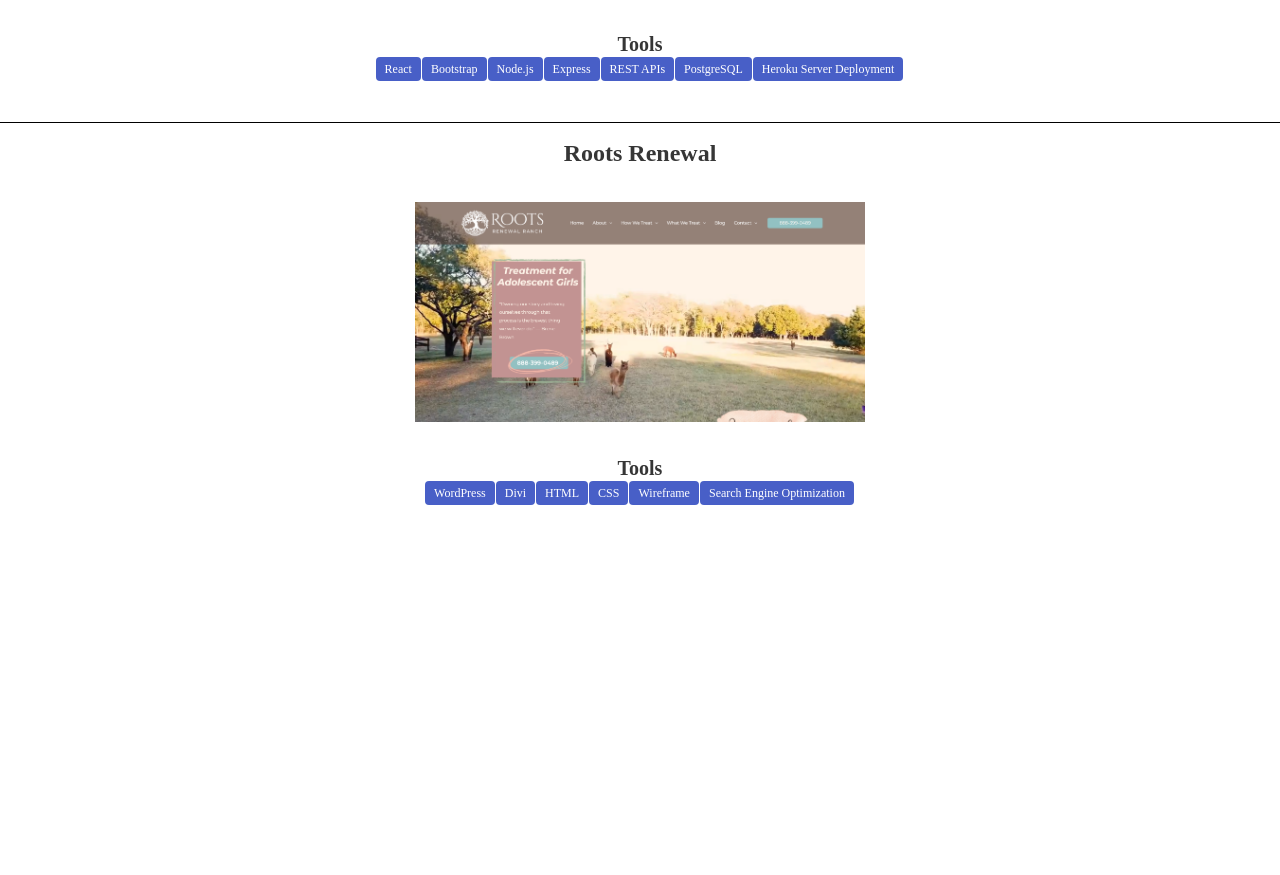
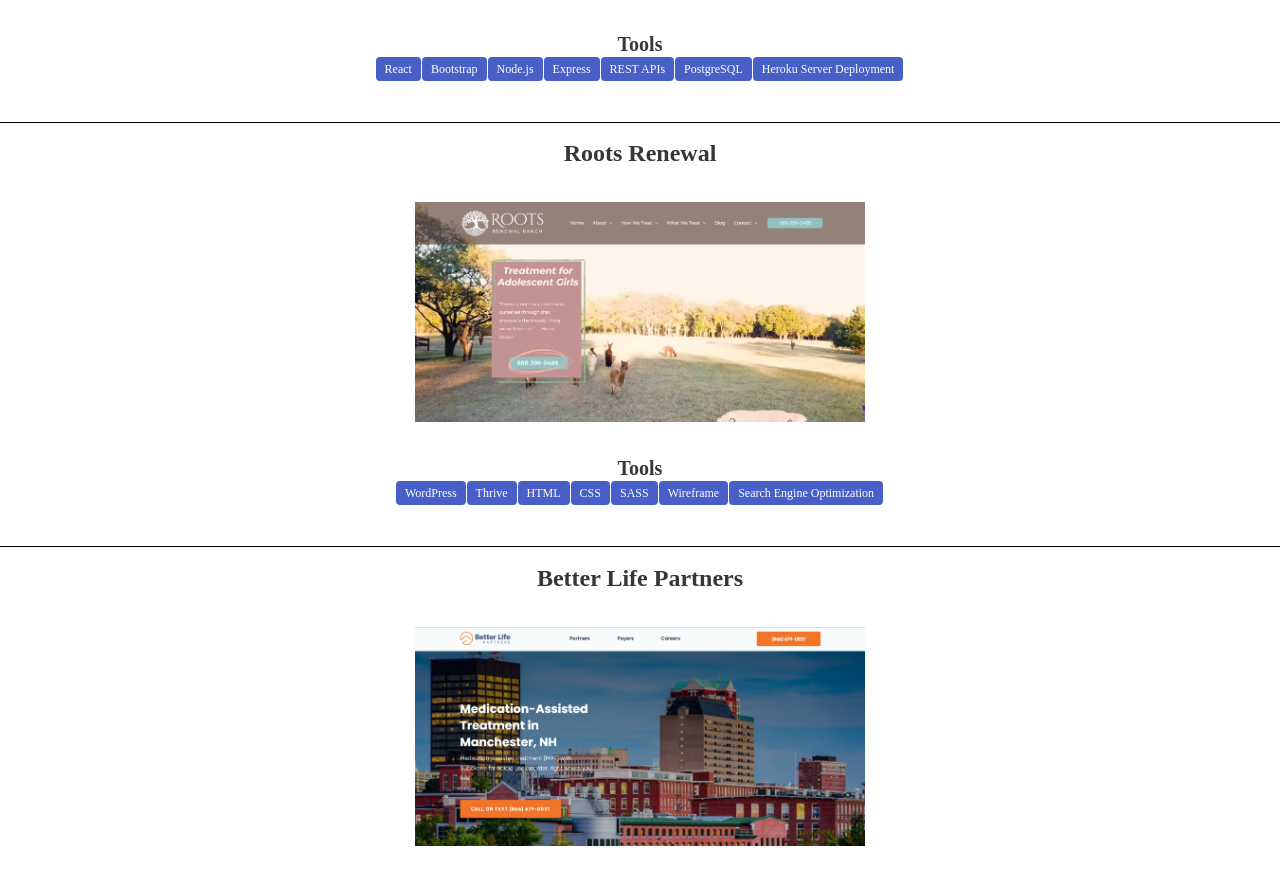
Before and after one commit to tibbsd1/react-portfolio, a React (Create React App) app: page / in a window 1280 px wide. Shown: the part 1922-2797 px from the top of the page. Before the commit the page ends 2444 px from the top, so only its background shows below. Built offline with nearby package versions, Linux system fonts and the light colour scheme; a web font is replaced by a local one.

Commit message:
footer w/contact

```diff
--- a/src/App.js
+++ b/src/App.js
@@ -9,6 +9,8 @@ function App() {
     <div className="App">
       <section className="hero is-fullheight" style={{ backgroundColor: "#101010" }}>
         <div className="hero-body container">
+          <a href='#projects'>
+
             <div className="box title-box">
               <p className="title is-spaced dt-title">
                 Darrell Tibbs
@@ -17,6 +19,8 @@ function App() {
                 JavaScript Developer
               </p>
             </div>
+          </a>
+
         </div>
       </section>
       <section>
@@ -30,9 +34,26 @@ function App() {
 
       </section>
 
-      {data && data.map(p => (
+      <section id='projects'>
+
+        {data.map(p => (
           <Project title={p.title} imageUrl={`${process.env.PUBLIC_URL}/assets/${p.image}`} skills={p.tools} link={p.link} />
         ))}
+      </section>
+      <footer className='footer'>
+        <div className='level'>
+          <figure className="level-left image is-48x48">
+            <img className="level-item is-rounded" src={`${process.env.PUBLIC_URL}assets/headshot.jpg`} />
+            <div className='level-right'>
+              <ul>
+                <li>Email: tibbsd1@gmail.com</li>
+                <li>Linkedin:<a href='http://linkedin.com/in/darrelltibbs' target='_blank' rel='noreferrer'> linkedin.com/in/darrelltibbs</a></li>
+                <li>Github:<a href='http://github.com/tibbsd1' target='_blank' rel='noreferrer'> github.com/tibbsd1</a></li>
+              </ul>
+            </div>
+          </figure>
+        </div>
+      </footer>
     </div>
   );
 }
--- a/src/Components/data/skills.json
+++ b/src/Components/data/skills.json
@@ -32,13 +32,41 @@
         "image":"roots_renewal_snip.png",
         "tools": [
             "WordPress",
+            "Thrive",
+            "HTML",
+            "CSS",
+            "SASS",
+            "Wireframe",
+            "Search Engine Optimization"
+        ],
+        "link":"https://rootsrenewalranch.com/"
+    },
+    {
+        "title":"Better Life Partners",
+        "image":"blp_manchester_snip.png",
+        "tools": [
+            "WordPress",
             "Divi",
+            "HTML",
+            "CSS",
+            "Wireframe",
+            "Search Engine Optimization",
+            "Page Optimizer Pro"
+        ],
+        "link":"https://betterlifepartners.com/manchester/"
+    },
+    {
+        "title":"Ripple Ranch Recovery",
+        "image":"ripple_team_snip.png",
+        "tools": [
+            "WordPress",
+            "Thrive",
             "HTML",
             "CSS",
             "Wireframe",
             "Search Engine Optimization"
         ],
-        "link":"https://rootsrenewalranch.com/"
+        "link":"https://rootsrenewalranch.com/team"
     }
 
 ]
```
Also changed, not shown: public/assets/headshot.jpg (added). Lines whose indentation alone changed are shown as unchanged.
